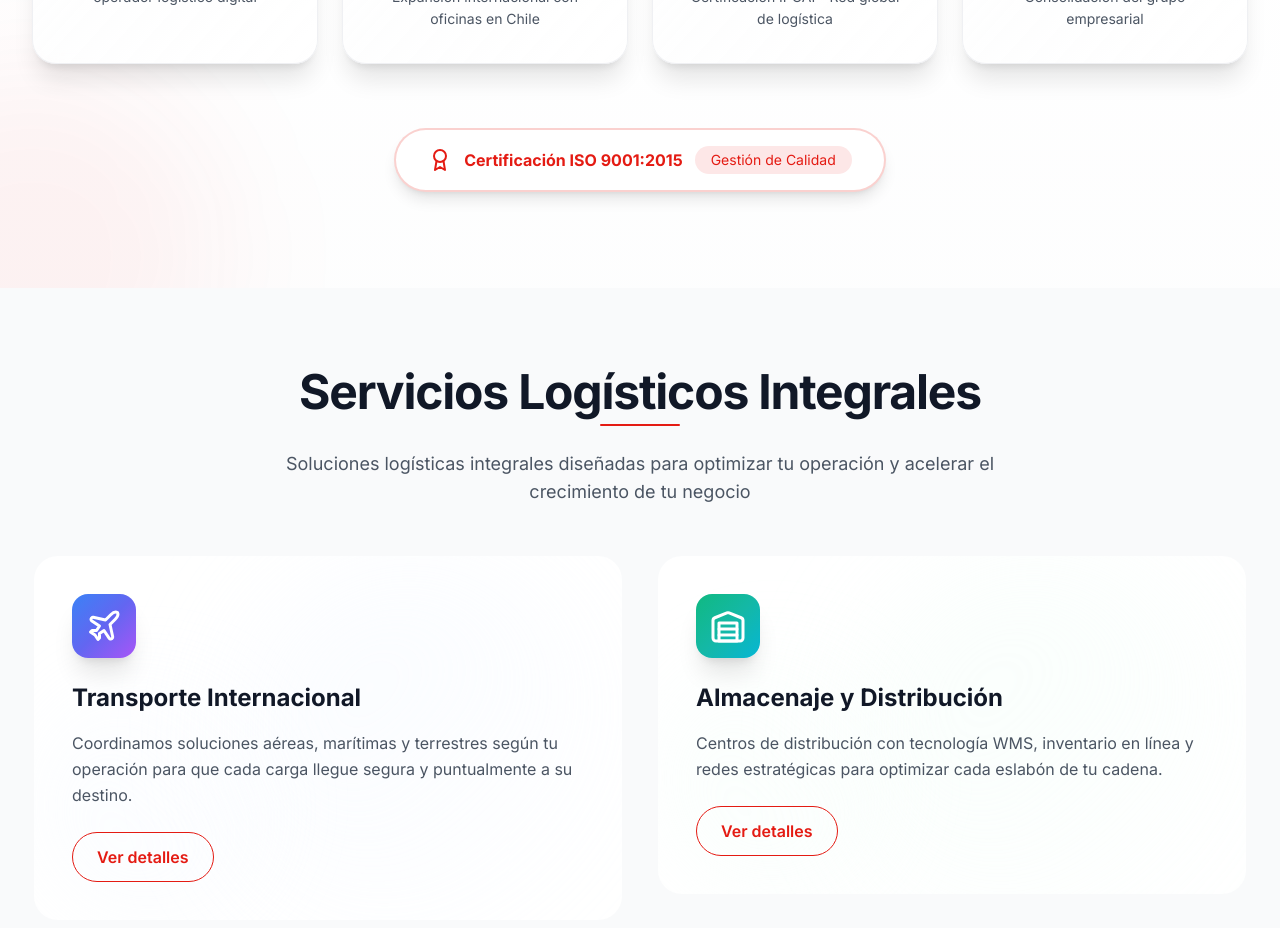
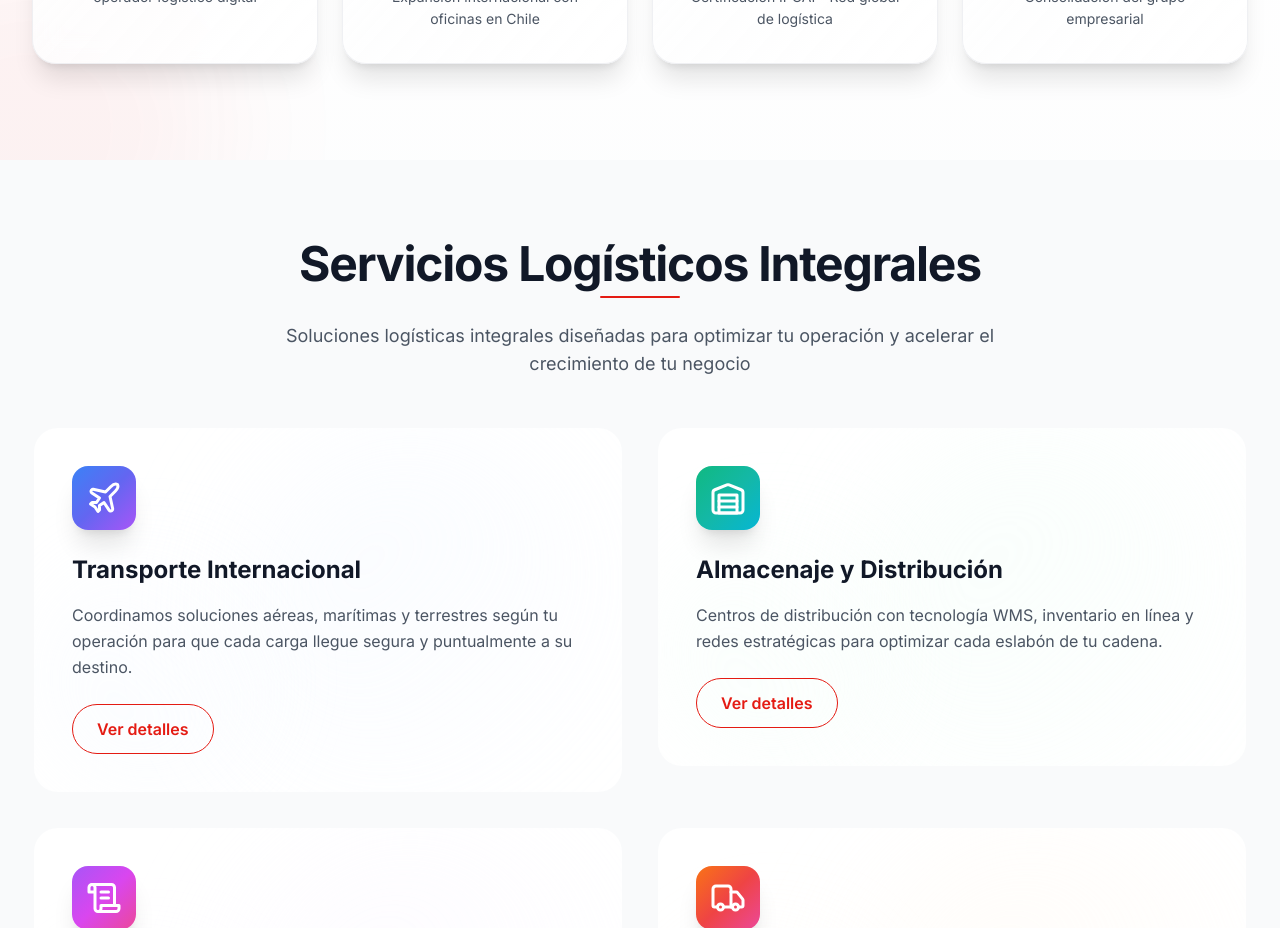
Before and after one commit to cookiecodespy/Ez_webpage, a React (Vite) app: page / in a window 1280 px wide. Shown: the part 4060-4988 px from the top of the page. Built offline with nearby package versions, Linux system fonts and the light colour scheme.

Commit message:
Design: Remover badge ISO de Nuestro Recorrido

```diff
--- a/src/components/Stats.tsx
+++ b/src/components/Stats.tsx
@@ -161,19 +161,7 @@ const Stats = () => {
           ))}
         </div>
 
-        {/* Badge ISO moderno */}
-        <motion.div
-          className="mt-16 text-center"
-          initial={prefersReducedMotion ? undefined : { opacity: 0, y: 20 }}
-          animate={isVisible ? { opacity: 1, y: 0 } : undefined}
-          transition={{ duration: 0.6, delay: 0.6 }}
-        >
-          <div className="inline-flex items-center gap-3 px-8 py-4 rounded-full bg-white border-2 border-[#E41B13]/20 text-[#E41B13] shadow-lg">
-            <Award className="h-6 w-6" />
-            <span className="font-bold text-base">Certificación ISO 9001:2015</span>
-            <span className="px-4 py-1 rounded-full bg-[#E41B13]/10 text-sm">Gestión de Calidad</span>
-          </div>
-        </motion.div>
+
       </div>
     </section>
   );
```
